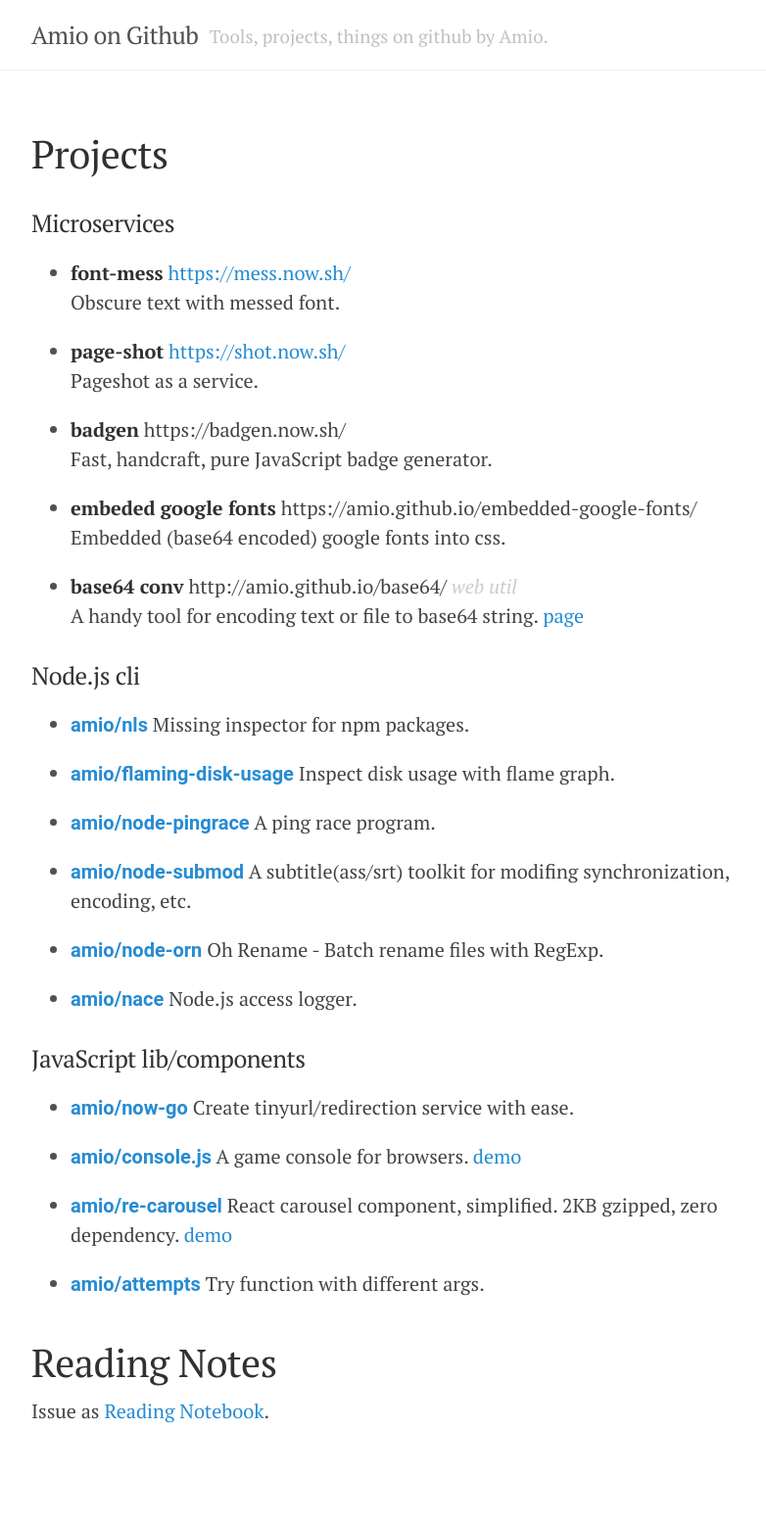
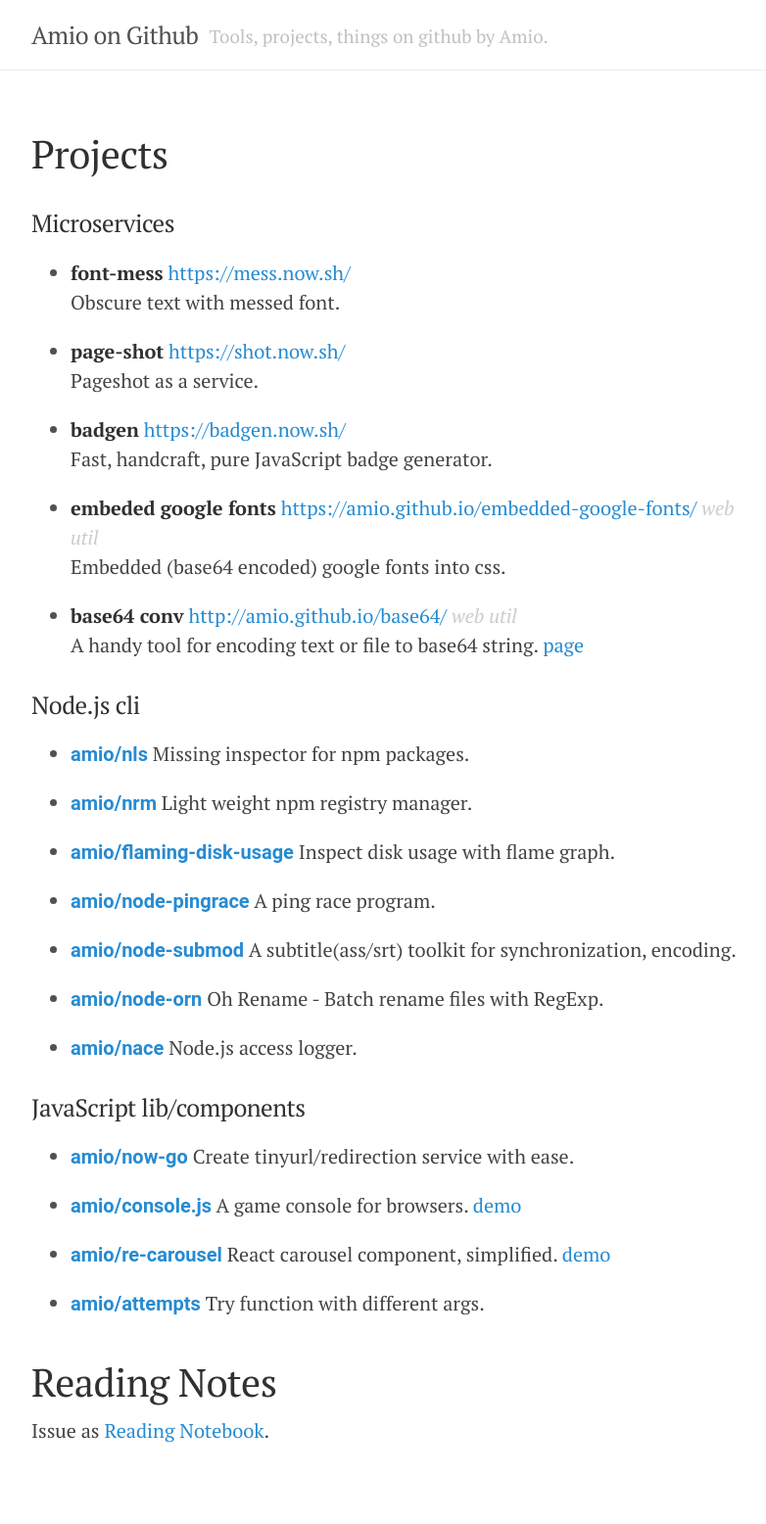
Before and after one commit to amio/amio.github.com, a Jekyll site: the page built from index.md, in a window 1280 px wide. Shown: the whole page at 98% size, without its empty margins (248-1030 px from the left). Built offline with Jekyll 4.4.1, drawn with Linux system fonts in a browser that asks for light colours.

Commit message:
Update index.md

```diff
--- a/index.md
+++ b/index.md
@@ -18,13 +18,13 @@
 - **page-shot** [https://shot.now.sh/]()
   Pageshot as a service.
 
-- **badgen** https://badgen.now.sh/
+- **badgen** [https://badgen.now.sh/]()
   Fast, handcraft, pure JavaScript badge generator.
 
-- **embeded google fonts** https://amio.github.io/embedded-google-fonts/
+- **embeded google fonts** [https://amio.github.io/embedded-google-fonts/]() *web util*
   Embedded (base64 encoded) google fonts into css.
 
-- **base64 conv** http://amio.github.io/base64/ *web util*
+- **base64 conv** [http://amio.github.io/base64/]() *web util*
   A handy tool for encoding text or file to base64 string. [page](http://amio.github.io/base64/)
 
 
@@ -33,6 +33,9 @@
 - **[amio/nls](https://github.com/amio/nls/)**
   Missing inspector for npm packages.
 
+- **[amio/nrm](https://github.com/amio/nrm/)**
+  Light weight npm registry manager.
+
 - **[amio/flaming-disk-usage](https://github.com/amio/flaming-disk-usage/)**
   Inspect disk usage with flame graph.
 
@@ -40,7 +43,7 @@
   A ping race program.
 
 - **[amio/node-submod](https://github.com/amio/node-submod/)**
-  A subtitle(ass/srt) toolkit for modifing synchronization, encoding, etc.
+  A subtitle(ass/srt) toolkit for synchronization, encoding.
 
 - **[amio/node-orn](https://github.com/amio/node-orn/)**
   Oh Rename - Batch rename files with RegExp.
@@ -57,7 +60,7 @@
   A game console for browsers. [demo](http://amio.github.io/console.js/)
 
 - **[amio/re-carousel](https://github.com/amio/re-carousel/)**
-  React carousel component, simplified. 2KB gzipped, zero dependency. [demo](https://amio.github.io/re-carousel/)
+  React carousel component, simplified. [demo](https://amio.github.io/re-carousel/)
 
 - **[amio/attempts](https://github.com/amio/attempts/)**
   Try function with different args.
```
